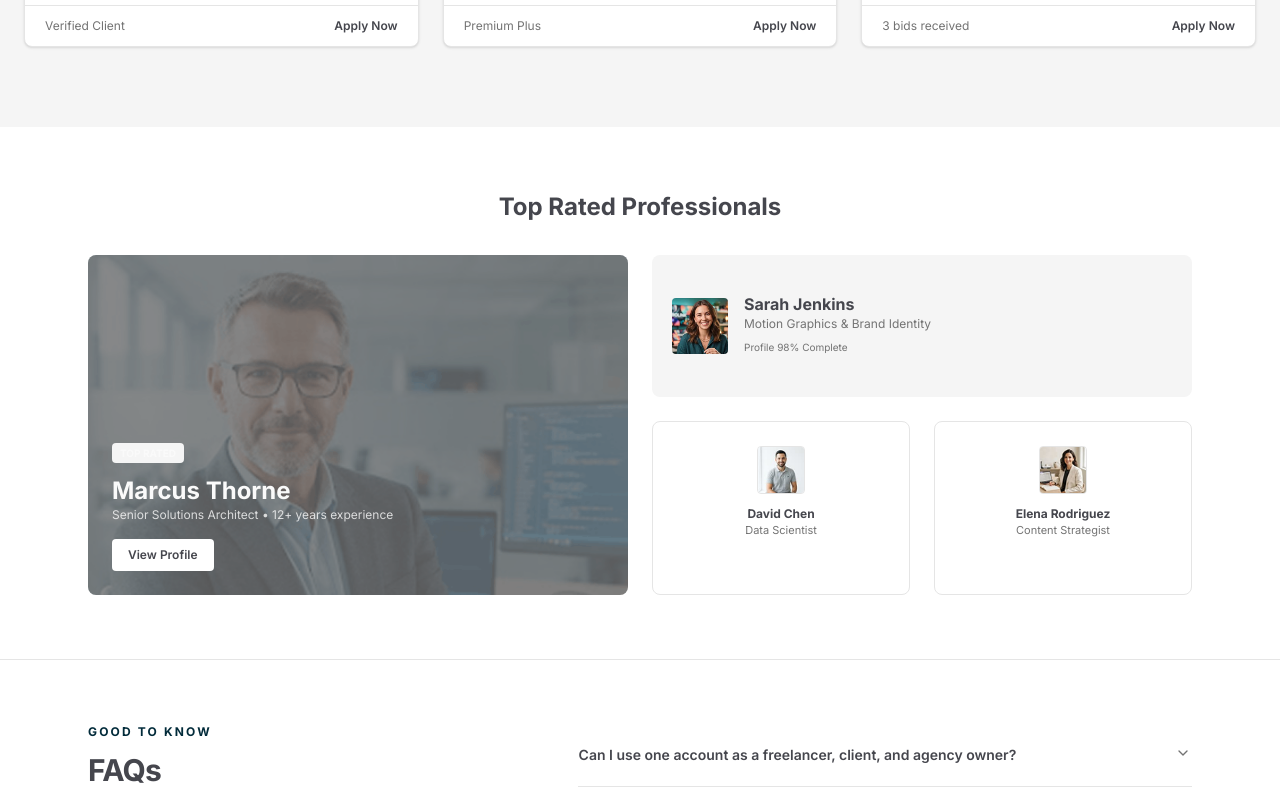
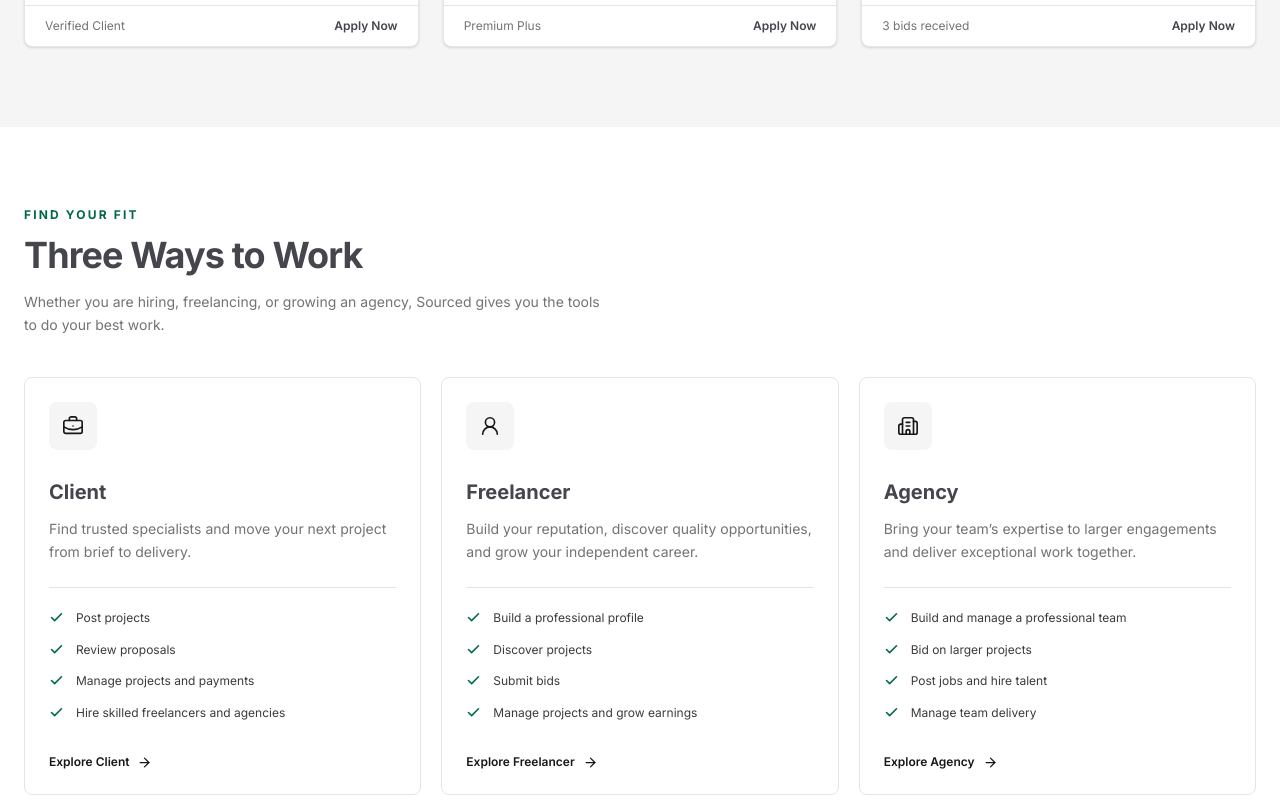
Before and after one commit to Piyush-20045/sourced, a Next.js app: page / in a window 1280 px wide. Shown: the part 1020-1820 px from the top of the page. Built offline with nearby package versions, Linux system fonts and the light colour scheme.

Commit message:
feat: add three portals section in the home page

```diff
--- a/src/app/(main)/page.tsx
+++ b/src/app/(main)/page.tsx
@@ -1,5 +1,6 @@
 import Hero from "@/components/home-sections/hero";
 import RecentProjects from "@/components/home-sections/recent-projects";
+import ThreePortals from "@/components/home-sections/three-portals";
 import TopRated from "@/components/home-sections/top-rated";
 import Faq from "@/components/home-sections/faq";
 import CTA from "@/components/home-sections/cta";
@@ -9,6 +10,7 @@ function Home() {
     <main className="flex-1 bg-white">
       <Hero />
       <RecentProjects />
+      <ThreePortals />
       <TopRated />
       <Faq />
       <CTA />
--- a/src/app/globals.css
+++ b/src/app/globals.css
@@ -61,7 +61,7 @@
   --secondary-foreground: oklch(0.205 0 0);
   --muted: oklch(0.97 0 0);
   --muted-foreground: oklch(0.556 0 0);
-  --accent: oklch(0.97 0 0);
+  --accent: oklch(0.45 0.11 165);
   --accent-foreground: oklch(0.205 0 0);
   --destructive: oklch(0.577 0.245 27.325);
   --border: oklch(0.922 0 0);
@@ -121,9 +121,11 @@
   * {
     @apply border-border outline-ring/50;
   }
+
   body {
     @apply bg-background text-foreground;
   }
+
   html {
     @apply font-sans;
   }
--- a/src/components/home-sections/faq.tsx
+++ b/src/components/home-sections/faq.tsx
@@ -44,7 +44,7 @@ function Faq() {
     <section className="border-t border-border bg-background">
       <div className="mx-auto grid max-w-6xl gap-12 px-6 py-16 md:grid-cols-[0.8fr_1.2fr] md:gap-20">
         <div>
-          <p className="text-xs font-bold tracking-[0.18em] text-[#022B3A]">
+          <p className="text-xs font-bold tracking-[0.18em] text-accent">
             GOOD TO KNOW
           </p>
           <h2 className="mt-3 text-3xl font-bold tracking-tight">FAQs</h2>
--- /dev/null
+++ b/src/components/home-sections/three-portals.tsx
@@ -0,0 +1,113 @@
+import {
+  ArrowRight,
+  BriefcaseBusiness,
+  Building2,
+  Check,
+  UserRound,
+} from "lucide-react";
+
+const workModes = [
+  {
+    title: "Client",
+    icon: BriefcaseBusiness,
+    description:
+      "Find trusted specialists and move your next project from brief to delivery.",
+    features: [
+      "Post projects",
+      "Review proposals",
+      "Manage projects and payments",
+      "Hire skilled freelancers and agencies",
+    ],
+  },
+  {
+    title: "Freelancer",
+    icon: UserRound,
+    description:
+      "Build your reputation, discover quality opportunities, and grow your independent career.",
+    features: [
+      "Build a professional profile",
+      "Discover projects",
+      "Submit bids",
+      "Manage projects and grow earnings",
+    ],
+  },
+  {
+    title: "Agency",
+    icon: Building2,
+    description:
+      "Bring your team’s expertise to larger engagements and deliver exceptional work together.",
+    features: [
+      "Build and manage a professional team",
+      "Bid on larger projects",
+      "Post jobs and hire talent",
+      "Manage team delivery",
+    ],
+  },
+];
+
+function ThreePortals() {
+  return (
+    <section className="border-b border-border bg-background">
+      <div className="mx-auto max-w-7xl px-6 py-16 md:py-20">
+        <div className="max-w-xl">
+          <p className="text-xs font-bold tracking-[0.18em] text-accent">
+            FIND YOUR FIT
+          </p>
+          <h2 className="mt-3 text-3xl font-bold tracking-tight md:text-4xl">
+            Three Ways to Work
+          </h2>
+          <p className="mt-4 text-sm leading-relaxed text-muted-foreground">
+            Whether you are hiring, freelancing, or growing an agency, Sourced
+            gives you the tools to do your best work.
+          </p>
+        </div>
+
+        <div className="mt-10 grid gap-5 md:grid-cols-3">
+          {workModes.map((mode) => {
+            const Icon = mode.icon;
+
+            return (
+              <article
+                key={mode.title}
+                className="group flex min-h-87.5 flex-col rounded-md border border-border bg-background p-6 transition-all duration-200 hover:-translate-y-1 hover:border-accent/50 hover:shadow-lg"
+              >
+                <div className="grid h-12 w-12 place-items-center rounded-md bg-muted text-primary transition-colors group-hover:bg-accent-soft group-hover:text-accent">
+                  <Icon size={22} strokeWidth={1.8} aria-hidden="true" />
+                </div>
+                <h3 className="mt-7 text-xl font-bold">{mode.title}</h3>
+                <p className="mt-3 text-sm leading-relaxed text-muted-foreground">
+                  {mode.description}
+                </p>
+                <ul className="mt-6 space-y-3 border-t border-border pt-5">
+                  {mode.features.map((feature) => (
+                    <li
+                      key={feature}
+                      className="flex items-start gap-3 text-xs leading-relaxed text-foreground/80"
+                    >
+                      <Check
+                        size={15}
+                        className="mt-0.5 shrink-0 text-accent"
+                        strokeWidth={2.5}
+                        aria-hidden="true"
+                      />
+                      <span>{feature}</span>
+                    </li>
+                  ))}
+                </ul>
+                <a
+                  href="#"
+                  className="mt-auto flex items-center gap-2 pt-8 text-xs font-semibold text-primary transition-colors group-hover:text-accent"
+                >
+                  Explore {mode.title}
+                  <ArrowRight size={15} aria-hidden="true" />
+                </a>
+              </article>
+            );
+          })}
+        </div>
+      </div>
+    </section>
+  );
+}
+
+export default ThreePortals;
```
